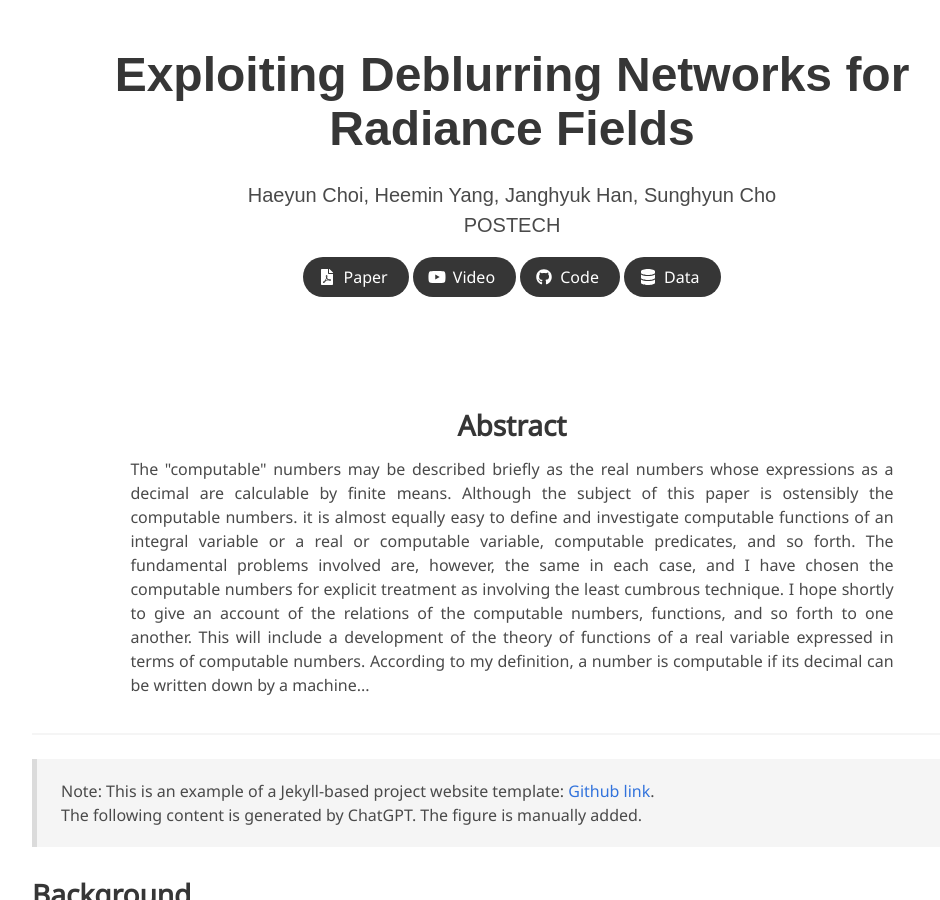
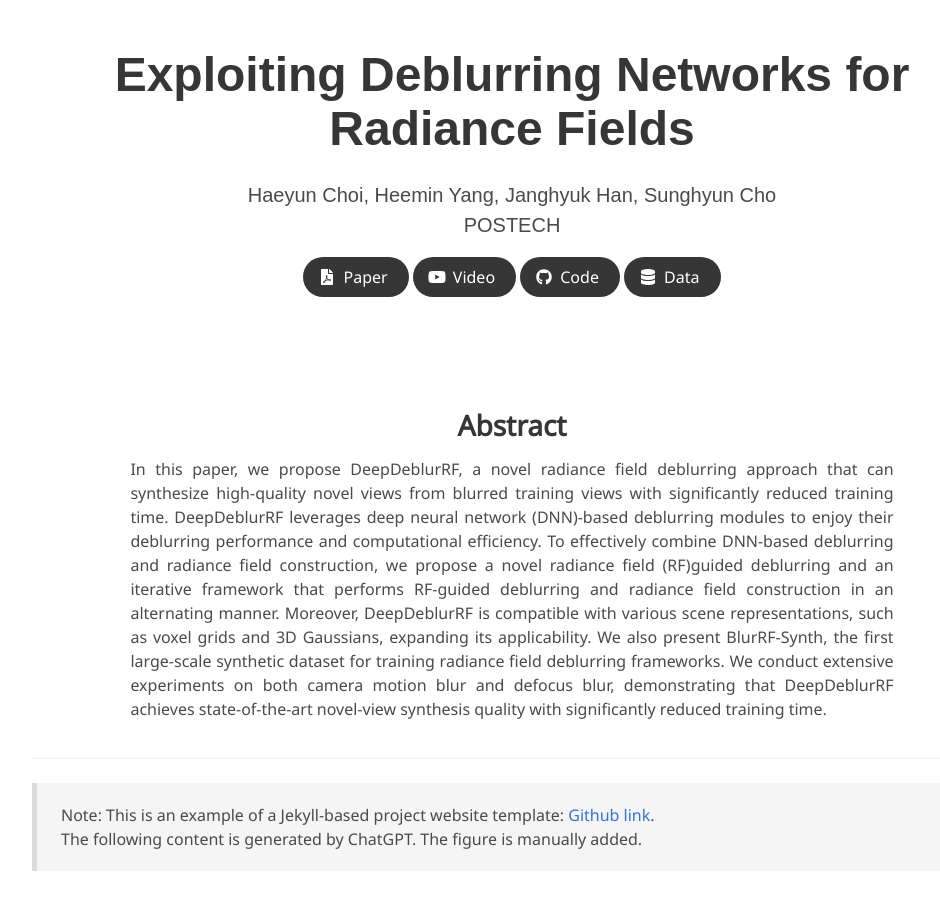
Before and after one commit to haeyun-choi/DDRF_site, a Jekyll site: the page built from index.md, in a window 1280 px wide and 900 px high. Shown: the whole window, without its empty margins (128-1068 px from the left). Built offline with Jekyll 4.4.1, drawn with Linux system fonts in a browser that asks for light colours; some web fonts are replaced.

Commit message:
Update index.md

```diff
--- a/index.md
+++ b/index.md
@@ -18,19 +18,7 @@ data: https://huggingface.co/docs/datasets
     <div class="column is-four-fifths">
         <h2>Abstract</h2>
         <div class="content has-text-justified">
-The "computable" numbers may be described briefly as the real
-numbers whose expressions as a decimal are calculable by finite means.
-Although the subject of this paper is ostensibly the computable numbers.
-it is almost equally easy to define and investigate computable functions
-of an integral variable or a real or computable variable, computable
-predicates, and so forth. The fundamental problems involved are,
-however, the same in each case, and I have chosen the computable numbers
-for explicit treatment as involving the least cumbrous technique. I hope
-shortly to give an account of the relations of the computable numbers,
-functions, and so forth to one another. This will include a development
-of the theory of functions of a real variable expressed in terms of computable
-numbers. According to my definition, a number is computable
-if its decimal can be written down by a machine...
+In this paper, we propose DeepDeblurRF, a novel radiance field deblurring approach that can synthesize high-quality novel views from blurred training views with significantly reduced training time. DeepDeblurRF leverages deep neural network (DNN)-based deblurring modules to enjoy their deblurring performance and computational efficiency. To effectively combine DNN-based deblurring and radiance field construction, we propose a novel radiance field (RF)guided deblurring and an iterative framework that performs RF-guided deblurring and radiance field construction in an alternating manner. Moreover, DeepDeblurRF is compatible with various scene representations, such as voxel grids and 3D Gaussians, expanding its applicability. We also present BlurRF-Synth, the first large-scale synthetic dataset for training radiance field deblurring frameworks. We conduct extensive experiments on both camera motion blur and defocus blur, demonstrating that DeepDeblurRF achieves state-of-the-art novel-view synthesis quality with significantly reduced training time.
         </div>
     </div>
 </div>
```
